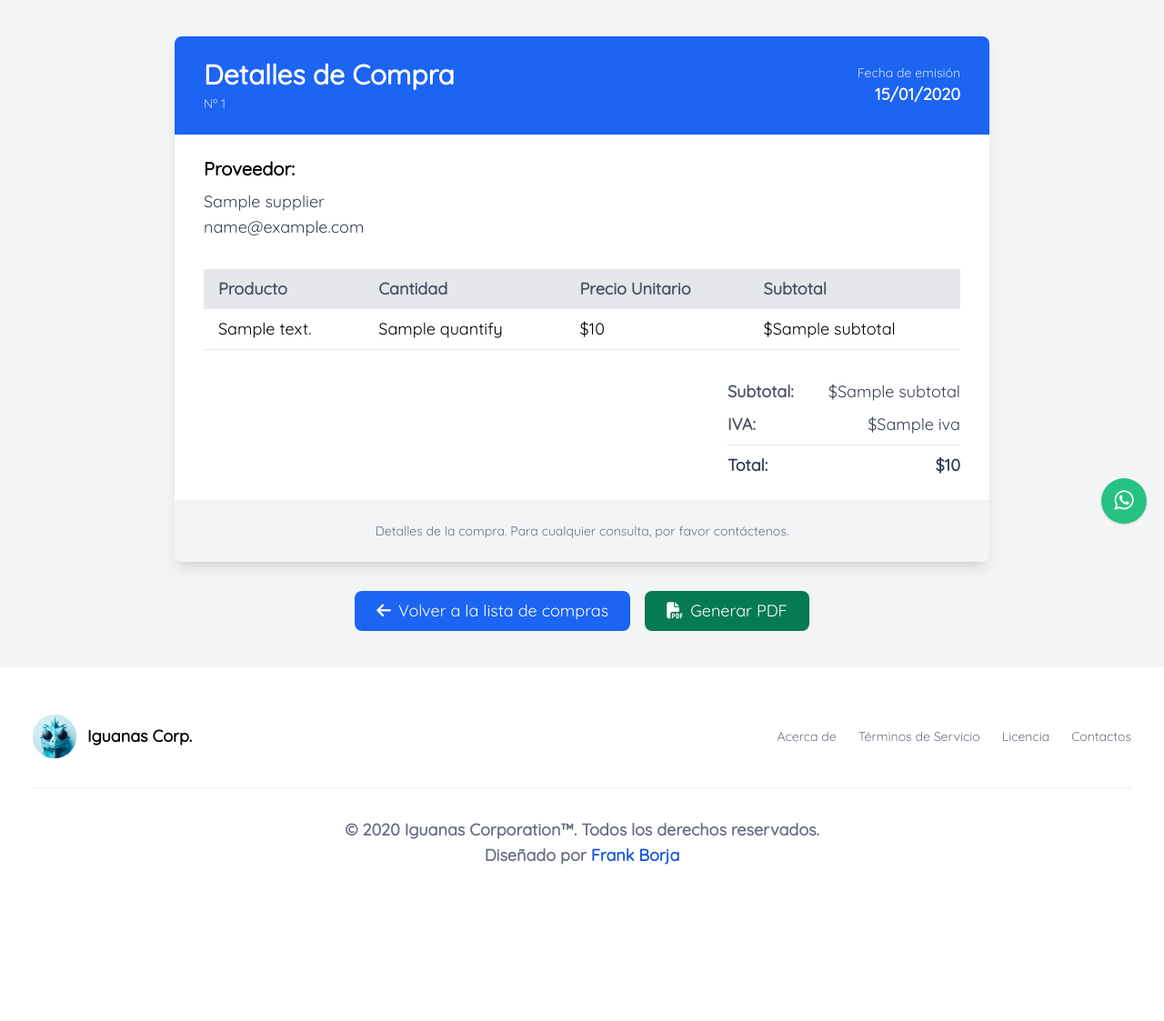
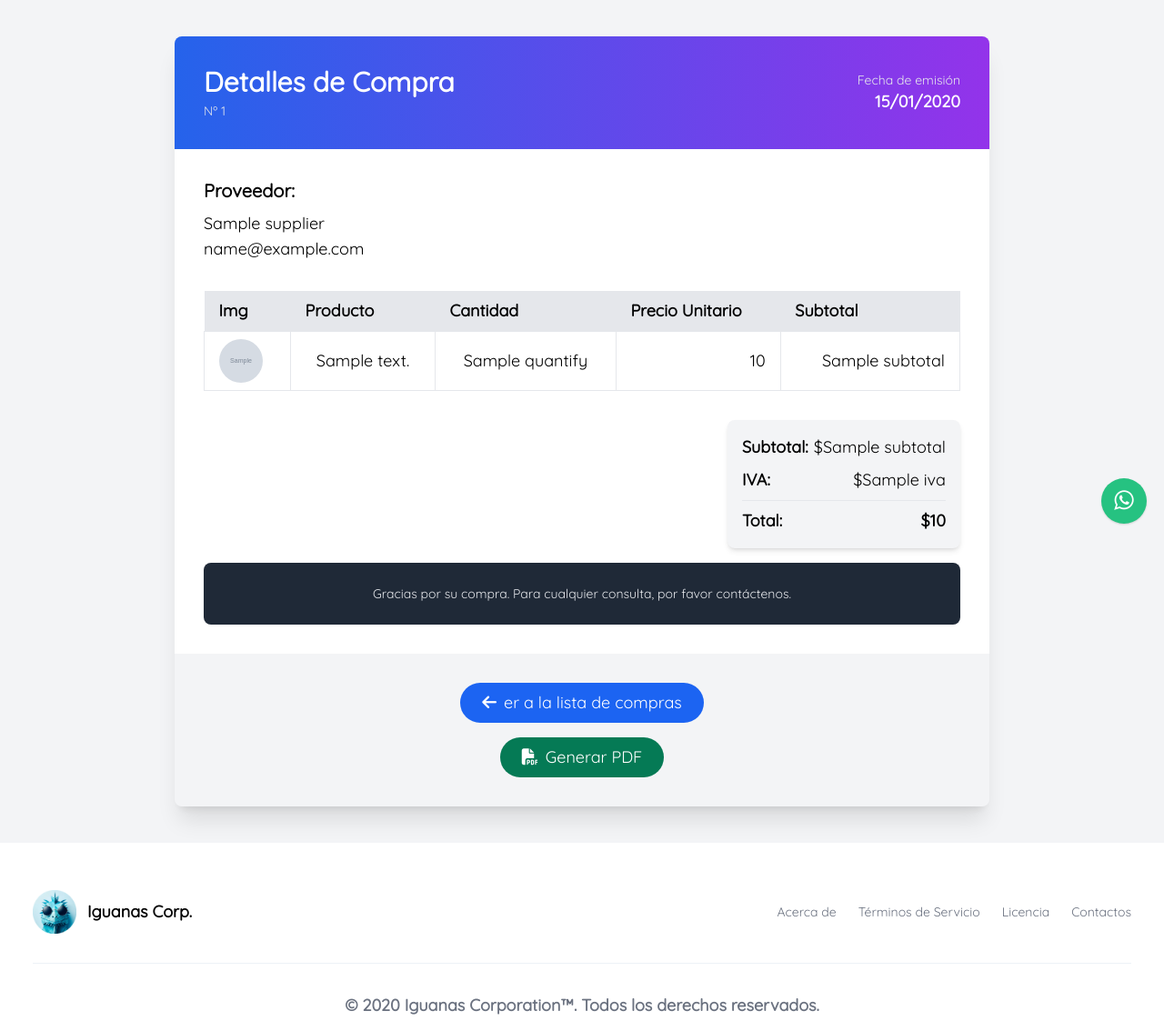
Before and after one commit to fborjaz/System_Fact_Sales_DJ, a Django app: template templates/purchase/consult.html in a window 1280 px wide. Shown: the part 80-1203 px from the top of the page at 91% size. Before the commit the page ends 1031 px from the top, so only its background shows below. Run offline with Django 3.2, Linux system fonts and the light colour scheme; the template is opened without the code that fills it: most values are stand-ins (such as "Sample title", 1, 10 or a date in 2020); grey boxes marked "Sample" are stand-in pictures; style sheets or scripts are compiled from the project's sources; some libraries are stand-ins or nearby versions.

Commit message:
purchase finish

```diff
--- a/app/purcharse/forms.py
+++ b/app/purcharse/forms.py
@@ -4,7 +4,7 @@
 class PurchaseForm(forms.ModelForm):
     class Meta:
         model = Purchase
-        fields = '__all__'
+        fields = ["supplier", "num_document", "issue_date", "subtotal", "iva", "total"]
         widgets = {
             "supplier": forms.Select(
                 attrs={
@@ -48,7 +48,7 @@
 class PurchaseDetailForm(forms.ModelForm):
     class Meta:
         model = PurchaseDetail
-        fields = '__all__'
+        fields = ["purchase", "product", "quantify", "cost", "subtotal", "iva"]
         widgets = {
             'purchase': forms.Select(
                 attrs={
--- a/app/purcharse/models.py
+++ b/app/purcharse/models.py
@@ -29,7 +29,7 @@
         return self.purchase_detail.all()
 
 class PurchaseDetail(models.Model):
-    purchase = models.ForeignKey(Purchase, on_delete=models.PROTECT, related_name='purchase_detail', verbose_name='Compra')
+    purchase = models.ForeignKey(Purchase, on_delete=models.CASCADE, related_name='purchase_detail', verbose_name='Compra')
     product = models.ForeignKey(Product, on_delete=models.PROTECT, related_name='purchase_products')
     quantify = models.DecimalField(verbose_name='Cantidad', default=0, max_digits=8, decimal_places=2)
     cost = models.DecimalField(verbose_name='Costo', default=0, max_digits=16, decimal_places=2)
--- a/app/purcharse/urls.py
+++ b/app/purcharse/urls.py
@@ -10,7 +10,7 @@
     path('purchase/<int:pk>/cancel/', purchase.PurchaseCancelView.as_view(), name='purchase_cancel'),
     path("purchase/delete/<int:pk>/", purchase.PurchaseDeleteView.as_view(), name="purchase_delete"),
     path("purchase/consult/<int:pk>/", purchase.PurchaseConsultView.as_view(), name="purchase_consult"),
-    path('generate_pdf/<int:purchase_id>/', purchase.generate_purchase_pdf, name='generate_purchase_pdf'),
+    path('purchase/<int:purchase_id>/pdf/', purchase.generate_purchase_pdf, name='purchase_pdf'),
     # path('supplier_update/<int:pk>/', supplier.SupplierUpdateView.as_view(),name='supplier_update'),
     # path('supplier_delete/<int:pk>/', supplier.SupplierDeleteView.as_view(),name='supplier_delete'),
 ]
--- a/templates/purchase/consult.html
+++ b/templates/purchase/consult.html
@@ -2,99 +2,95 @@
 {% load static %}
 
 {% block content %}
-<title>{% block title %}Detalles de Compra{% endblock title %}</title>
+<title>{% block title %}IC - Detalles de Compra{% endblock title %}</title>
 <section class="bg-gray-100 dark:bg-gray-900 py-10 mt-20">
     <div class="container mx-auto px-4" data-aos="fade-up" data-aos-delay="200">
-        <div class="max-w-4xl mx-auto bg-white dark:bg-gray-800 shadow-lg rounded-lg overflow-hidden">
+        <div class="max-w-4xl mx-auto shadow-xl rounded-lg overflow-hidden">
             <!-- Purchase Header -->
-            <div class="bg-blue-600 dark:bg-blue-800 text-white px-8 py-6">
-                <div class="flex justify-between items-center">
+            <div class="bg-gradient-to-r from-blue-600 to-purple-600 p-8 flex justify-between items-center">
                     <div>
-                        <h1 class="text-3xl font-bold">Detalles de Compra</h1>
-                        <p class="text-sm mt-1 opacity-80">Nº {{ purchase.id }}</p>
+                        <h1 class="text-3xl font-bold text-white">Detalles de Compra</h1>
+                        <p class="text-sm text-gray-200 mt-1">Nº {{ purchase.id }}</p>
                     </div>
                     <div class="text-right">
-                        <p class="text-sm opacity-80">Fecha de emisión</p>
-                        <p class="text-lg font-semibold">{{ purchase.issue_date|date:"d/m/Y" }}</p>
-                    </div>
+                        <p class="text-sm text-gray-200">Fecha de emisión</p>
+                        <p class="text-lg font-semibold text-white">{{ purchase.issue_date|date:"d/m/Y" }}</p>
                     </div>
             </div>
 
-            <!-- Purchase Body -->
-            <div class="px-8 py-6">
-                <!-- Supplier Details -->
-                <div class="flex justify-between mb-8">
+            <div class="bg-white p-8">
+                <div class="grid grid-cols-2 gap-8 mb-8">
                     <div>
-                        <h2 class="text-xl font-semibold mb-2 dark:text-white">Proveedor:</h2>
-                        <p class="text-gray-700 dark:text-gray-300">{{ purchase.supplier.name }}</p>
-                        <p class="text-gray-700 dark:text-gray-300">{{ purchase.supplier.email }}</p>
+                        <h2 class="text-xl font-semibold mb-2">Proveedor:</h2>
+                        <p>{{ purchase.supplier.name }}</p>
+                        <p >{{ purchase.supplier.email }}</p>
                     </div>
                 </div>
 
                 <!-- Purchase Details Table -->
-                <div class="overflow-x-auto">
                 <table class="w-full text-left">
                     <thead>
-                            <tr class="bg-gray-200 dark:bg-gray-700">
-                                <th class="px-4 py-2 text-gray-600 dark:text-gray-300">Producto</th>
-                                <th class="px-4 py-2 text-gray-600 dark:text-gray-300">Cantidad</th>
-                                <th class="px-4 py-2 text-gray-600 dark:text-gray-300">Precio Unitario</th>
-                                <th class="px-4 py-2 text-gray-600 dark:text-gray-300">Subtotal</th>
+                        <tr class="bg-gray-200">
+                            <th class="px-4 py-2">Img</th>
+                            <th class="px-4 py-2">Producto</th>
+                            <th class="px-4 py-2">Cantidad</th>
+                            <th class="px-4 py-2">Precio Unitario</th>
+                            <th class="px-4 py-2">Subtotal</th>
                         </tr>
                     </thead>
                     <tbody>
                         {% for detail in purchase.details %}
-                                <tr class="border-b dark:border-gray-700">
-                                    <td class="px-4 py-2 dark:text-gray-300">{{ detail.product.description }}</td>
-                                    <td class="px-4 py-2 dark:text-gray-300">{{ detail.quantify }}</td>
-                                    <td class="px-4 py-2 dark:text-gray-300">${{ detail.cost }}</td>
-                                    <td class="px-4 py-2 dark:text-gray-300">${{ detail.subtotal }}</td>
-                                </tr>
-                            {% empty %}
-                                <tr>
-                                    <td colspan="4" class="px-4 py-2 text-center dark:text-gray-300">No hay productos en esta compra.</td>
+                            <tr class="hover:bg-gray-100">
+                                <td class="border px-4 py-2 text-center">
+                                    {% if detail.product.image %}
+                                        <img src="{{ detail.product.image.url }}" alt="{{ detail.product.description }}"
+                                             class="h-12 w-12 object-cover rounded-full">
+                                    {% endif %}
+                                </td>
+                                <td class="border px-4 py-2 text-center">{{ detail.product.description }}</td>
+                                <td class="border px-4 py-2 text-center">{{ detail.quantify }}</td>
+                                <td class="border px-4 py-2 text-right">{{ detail.cost }}</td>
+                                <td class="border px-4 py-2 text-right">{{ detail.subtotal }}</td>
                             </tr>
                         {% endfor %}
                     </tbody>
                 </table>
-                </div>
 
                 <!-- Purchase Summary -->
                 <div class="mt-8 flex justify-end">
-                    <div class="w-64">
+                    <div class="w-64 bg-gray-100 p-4 rounded-lg shadow-md">
                         <div class="flex justify-between mb-2">
-                            <span class="font-semibold text-gray-600 dark:text-gray-300">Subtotal:</span>
-                            <span class="text-gray-700 dark:text-gray-300">${{ purchase.subtotal }}</span>
+                            <span class="font-semibold">Subtotal:</span>
+                            <span>${{ purchase.subtotal }}</span>
                         </div>
                         <div class="flex justify-between mb-2">
-                            <span class="font-semibold text-gray-600 dark:text-gray-300">IVA:</span>
-                            <span class="text-gray-700 dark:text-gray-300">${{ purchase.iva }}</span>
+                            <span class="font-semibold">IVA:</span>
+                            <span>${{ purchase.iva }}</span>
                         </div>
                         <div class="flex justify-between border-t pt-2 mt-2">
-                            <span class="font-bold text-gray-700 dark:text-white">Total:</span>
-                            <span class="font-bold text-gray-700 dark:text-white">${{ purchase.total }}</span>
+                            <span class="font-bold">Total:</span>
+                            <span class="font-bold">${{ purchase.total }}</span>
                         </div>
                     </div>
                 </div>
-            </div>
-
-            <!-- Purchase Footer -->
-            <div class="bg-gray-100 dark:bg-gray-700 px-8 py-6 text-center text-gray-500 dark:text-gray-300 text-sm">
-                <p>Detalles de la compra. Para cualquier consulta, por favor contáctenos.</p>
+                <div class="bg-gray-800 px-8 py-6 text-center text-gray-200 text-sm mt-4 rounded-lg"> <p>Gracias por su compra. Para cualquier consulta, por favor contáctenos.</p>
                 </div>
             </div>
 
-        <!-- Action Buttons -->
-        <div class="mt-8 flex justify-center space-x-4">
-            <a class="bg-blue-600 hover:bg-blue-700 text-white py-2 px-6 rounded-lg inline-flex items-center transition duration-300 ease-in-out"
-               href="{% url 'purcharse:purchase_list' %}">
-                <i class="fas fa-arrow-left mr-2"></i> Volver a la lista de compras
+            <div class="mt-8 text-center">
+                <a class="bg-blue-600 hover:bg-blue-700 text-white py-2 px-6 rounded-full inline-flex items-center transition duration-300 ease-in-out"
+                   href="{% url 'purchase:purchase_list' %}">
+                    <i class="fas fa-arrow-left mr-2"></i> <Volv></Volv>er a la lista de compras
                 </a>
-            <a class="bg-green-600 hover:bg-green-700 text-white py-2 px-6 rounded-lg inline-flex items-center transition duration-300 ease-in-out"
-               href="{% url 'purcharse:generate_purchase_pdf' purchase.id %}">
+            </div>
+
+            <div class="mt-4 text-center mb-8">
+                <a class="bg-green-600 hover:bg-green-700 text-white py-2 px-6 rounded-full inline-flex items-center transition duration-300 ease-in-out"
+                   href="{% url 'purchase:purchase_pdf' purchase.id %}">
                     <i class="fas fa-file-pdf mr-2"></i> Generar PDF
                 </a>
             </div>
         </div>
+    </div>
 </section>
 {% endblock %}
--- a/templates/purchase/list.html
+++ b/templates/purchase/list.html
@@ -77,7 +77,7 @@
                                         <i class="fa-solid fa-pen-to-square"></i> Editar
                                     </a>
                                     {% endif %}
-                                    {% if permissions.delete_invoice %}
+                                    {% if permissions.delete_purchase %}
                                         {% if item.issue_date|timesince <= "3 days" and item.state != 'A' %}
                                         <button onclick="openDeleteModal('{{ item.id }}', '{{ item.customer.get_full_name }}', 'cancel')" class="text-red-600 hover:text-red-900 dark:text-red-400 dark:hover:text-red-300"><i class="fas fa-times"></i> Anular</button>
                                         {% endif %}
```
Also changed, not shown: app/purcharse/views/purchase.py (+57 -70 lines), templates/purchase/pdfgenera.html (+46 -52 lines), templates/sales/invoices/consult.html (+4 -4 lines). Lines whose indentation alone changed are shown as unchanged.
